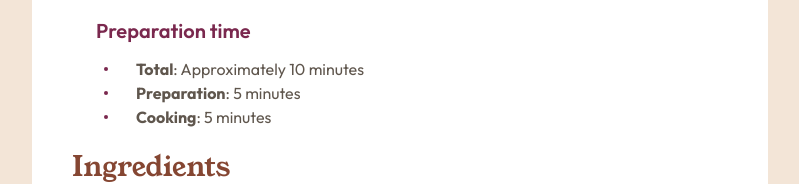
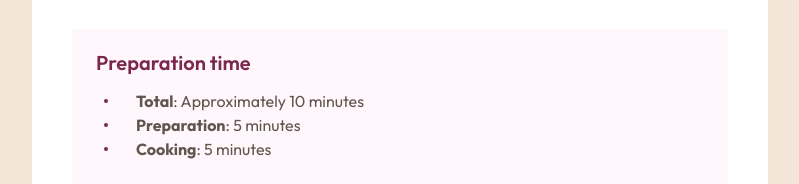
Before and after one commit to cravsky/recipe-page, a plain HTML site: page index.html in a window 1280 px wide. Shown: the part 623-807 px from the top of the page, without its empty margins (240-1039 px from the left). Drawn offline with Linux system fonts and the light colour scheme.

Commit message:
Added margin and background-color to preparation section

```diff
--- a/styles/style.css
+++ b/styles/style.css
@@ -85,6 +85,8 @@ ul li::before {
 section.preparation {
     padding: var(--spacing-300);
     font-family: 'Outfit', sans-serif;
+    background-color: var(--rose-50);
+    margin: var(--spacing-400) 0;
 }
 
 section.preparation h2 {
```
